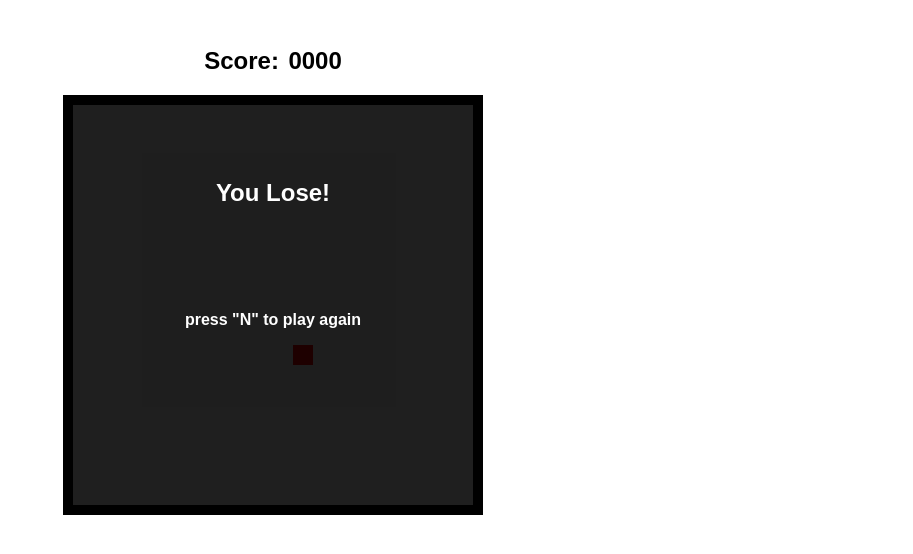
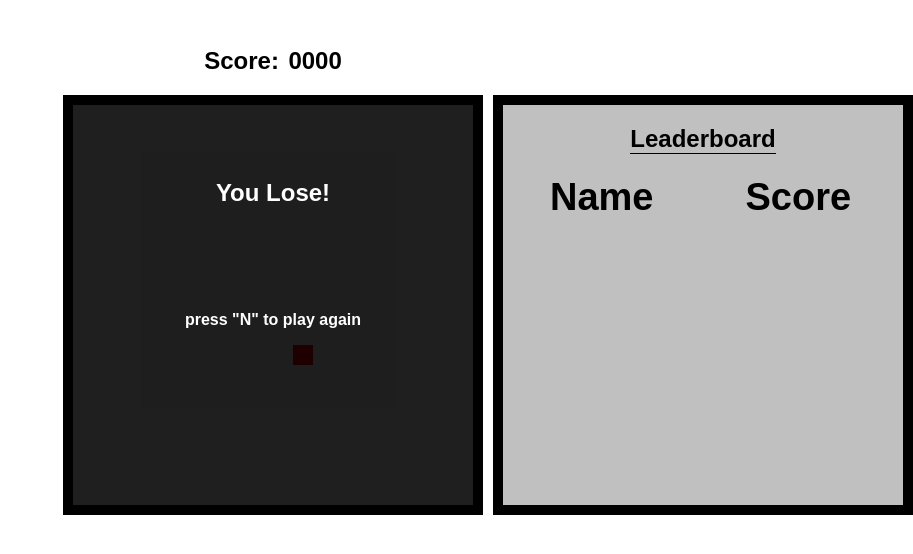
Before and after one commit to chadc76/jQuerySnake, a plain HTML site: page index.html in a window 1280 px wide. Shown: the part 102-656 px from the top of the page, without its empty margins (367-1280 px from the left). Drawn offline with nearby package versions, Linux system fonts and the light colour scheme.

Commit message:
Added html for leaderboard

```diff
--- a/css/snake.css
+++ b/css/snake.css
@@ -85,3 +85,27 @@ li {
 .hidden {
   display: none;
 }
+
+.leaderboard {
+  position: absolute;
+  display: inline-block;
+  margin: auto;
+  height: 400px;
+  width: 400px;
+  border: 10px solid black;
+  margin-left: 10px;
+  background: silver;
+}
+
+.leaderboard-heading {
+  border-bottom: 1px solid black;
+}
+
+th {
+  font-size: 38px;
+  padding: 0 45px;
+}
+
+td {
+  font-size: 24px;
+}
--- a/index.html
+++ b/index.html
@@ -23,5 +23,15 @@
       <p>press "N" to play again</p>
     </div>
     <figure class="snake-game"></figure>
+
+    <div class="leaderboard">
+      <h2 class="leaderboard-heading">Leaderboard</h2>
+      <table>
+        <tr>
+          <th>Name</th>
+          <th>Score</th>
+        </tr>
+      </table>
+    </div>
   </body>
 </html>
```
